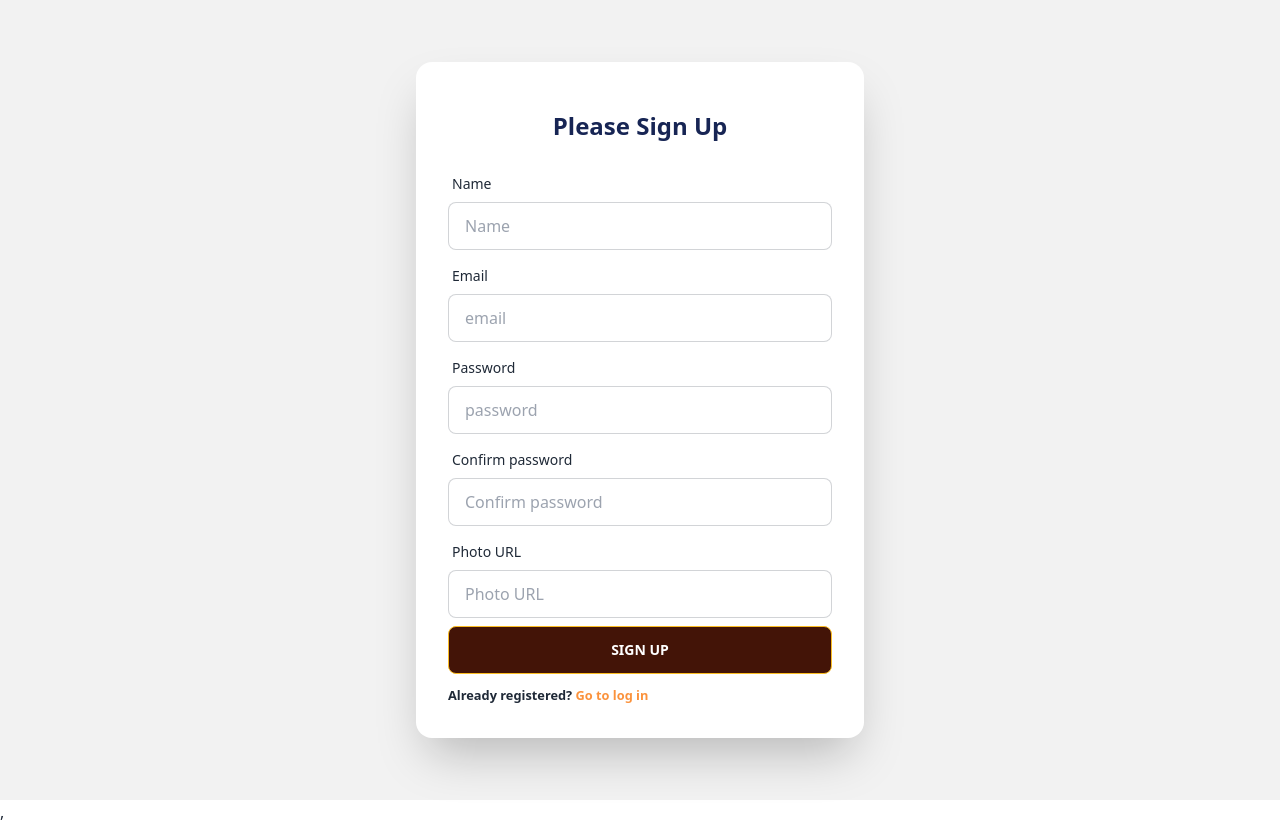
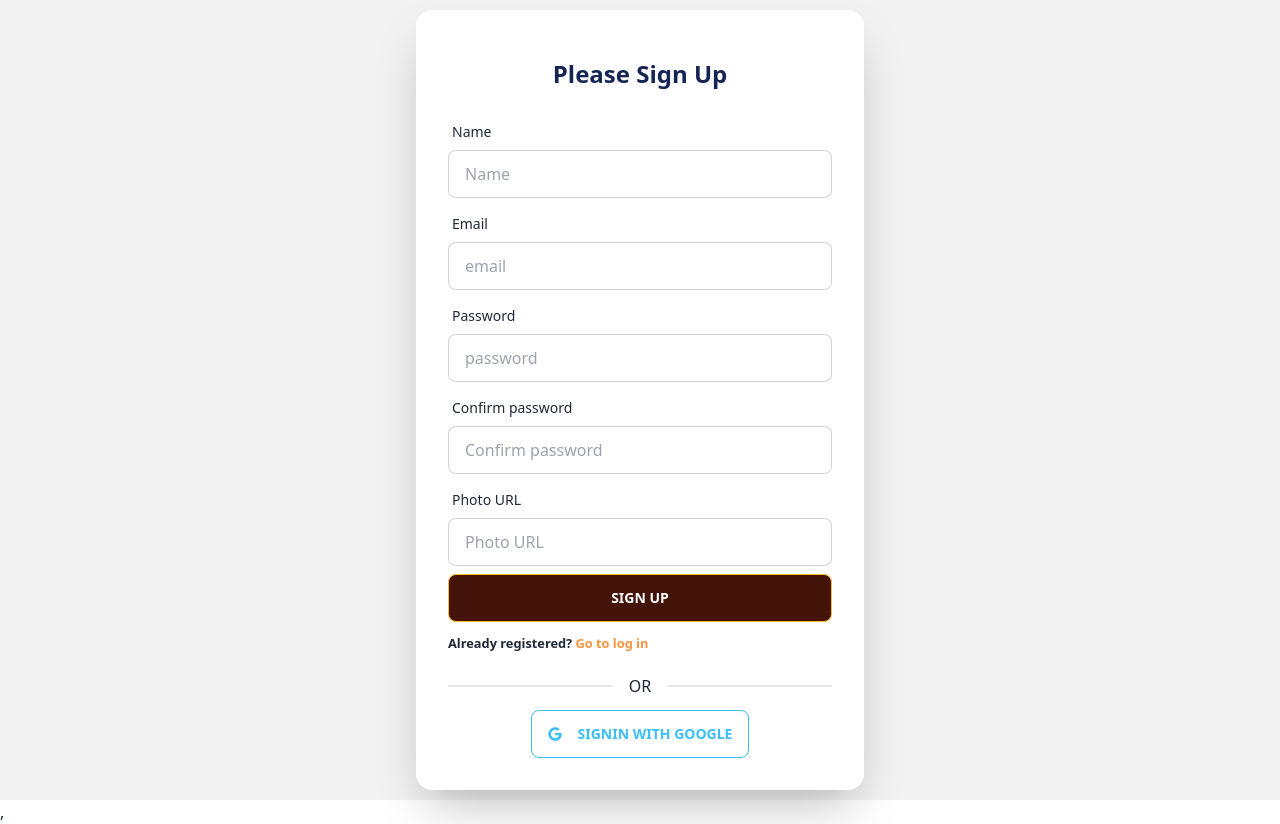
Before and after one commit to afsana-haque/summer-camp-client, a React (Vite) app: page /signup in a window 1280 px wide. Built offline with nearby package versions, Linux system fonts and the light colour scheme; no server answers.

Commit message:
added sociallLogin

```diff
--- a/src/pages/Login/Login.jsx
+++ b/src/pages/Login/Login.jsx
@@ -3,19 +3,11 @@ import { Link } from 'react-router-dom';
 import { AuthContext } from '../../providers/AuthProvider';
 import Swal from 'sweetalert2';
 import { useForm } from 'react-hook-form';
+import SocialLogin from '../Shared/SocialLogin/SocialLogin';
 
 const Login = () => {
     const { singIn } = useContext(AuthContext);
 
-    // const handleLogin = event => {
-    //     event.preventDefault();
-    //     const form = event.target;
-    //     const email = form.email.value;
-    //     const password = form.password.value;
-    //     console.log(email, password);
-
-
-    // }
     const { register, handleSubmit, watch, formState: { errors } } = useForm();
     const onSubmit = data => {
         console.log(data);
@@ -59,6 +51,7 @@ const Login = () => {
                     </div>
                     <input className="btn btn-warning bg-orange-950 text-white" type="submit" value="Login" />
                     <p className='font-semibold'><small>New here? <Link to='/signup' className='text-orange-900'>Create a New Account</Link></small></p>
+                    <SocialLogin></SocialLogin>
                 </form>
             </div>
         </div>
--- a/src/pages/Shared/Navbar/Navbar.jsx
+++ b/src/pages/Shared/Navbar/Navbar.jsx
@@ -52,3 +52,4 @@ const Navbar = () => {
 };
 
 export default Navbar;
+//
--- /dev/null
+++ b/src/pages/Shared/SocialLogin/SocialLogin.jsx
@@ -0,0 +1,33 @@
+import React from 'react';
+import { useContext } from 'react';
+import { FaGoogle} from "react-icons/fa";
+import { AuthContext } from '../../../providers/AuthProvider';
+import { useLocation, useNavigate } from 'react-router-dom';
+
+const SocialLogin = () => {
+
+    const {googleSingIn} = useContext(AuthContext);
+    const location = useLocation();
+    const navigate = useNavigate();
+    const from = location.state?.from?.pathname || '/';
+
+    const handleGoogleSignIn = () => {
+        googleSingIn()
+        .then(result => {
+            console.log(result.user)
+            navigate(from, {replace: true});
+        })
+        .catch(error => console.log(error))
+    }
+
+    return (
+        <div>
+            <div className='divider'>OR</div>
+            <div className='text-center'>
+                <button onClick={handleGoogleSignIn} className='btn  btn-outline btn-info'><FaGoogle/><span className='pl-2 '>SignIn with Google</span></button>
+            </div>
+        </div>
+    );
+};
+
+export default SocialLogin;
--- a/src/pages/SignUp/SignUp.jsx
+++ b/src/pages/SignUp/SignUp.jsx
@@ -3,6 +3,7 @@ import { Link } from 'react-router-dom';
 import { AuthContext } from '../../providers/AuthProvider';
 import { useForm } from 'react-hook-form';
 import Swal from 'sweetalert2';
+import SocialLogin from '../Shared/SocialLogin/SocialLogin';
 
 const SignUp = () => {
     const [error, setError] = useState('');
@@ -83,6 +84,7 @@ const SignUp = () => {
                     </div>
                     <input className="btn btn-warning bg-orange-950 text-white" type="submit" value="Sign Up" />
                     <p className='font-semibold'><small>Already registered? <Link to='/login' className='text-orange-400'> Go to log in</Link></small></p>
+                    <SocialLogin></SocialLogin>
                 </form>
             </div>
         </div>
--- a/src/providers/AuthProvider.jsx
+++ b/src/providers/AuthProvider.jsx
@@ -1,12 +1,14 @@
 import React, { createContext, useEffect, useState } from 'react';
 import { app } from '../firebase/firebase.config';
-import {createUserWithEmailAndPassword, getAuth, onAuthStateChanged, signInWithEmailAndPassword, signOut} from "firebase/auth";
+import {GoogleAuthProvider, createUserWithEmailAndPassword, getAuth, onAuthStateChanged, signInWithEmailAndPassword, signInWithPopup, signOut} from "firebase/auth";
 
 export const AuthContext = createContext(null);
 const auth = getAuth(app);
+
 const AuthProvider = ({children}) => {
     const [user, setUser] = useState(null);
     const [loading, setLoading] = useState(true);
+    const googleProvider = new GoogleAuthProvider();
 
     const createUser = (email, password) =>{
         setLoading(true);
@@ -16,6 +18,10 @@ const AuthProvider = ({children}) => {
     const singIn = (email, password) => {
         setLoading(true);
         return signInWithEmailAndPassword(auth, email, password);
+    }
+    const googleSingIn = () => {
+        setLoading(true);
+        return signInWithPopup(auth, googleProvider);
     }
 
     const logOut = () => {
@@ -39,6 +45,7 @@ const AuthProvider = ({children}) => {
         loading,
         createUser,
         singIn,
+        googleSingIn,
         logOut
     }
     return (
--- a/src/providers/PrivateRoute.jsx
+++ b/src/providers/PrivateRoute.jsx
@@ -1,11 +1,20 @@
-import React from 'react';
+import React, { useContext } from 'react';
+import { AuthContext } from './AuthProvider';
+import { Navigate, useLocation } from 'react-router-dom';
 
-const PrivateRoute = () => {
-    return (
-        <div>
+const PrivateRoute = ({children}) => {
+    const {user} = useContext(AuthContext);
+    const location = useLocation;
 
-        </div>
-    );
+    if(loading){
+        return <span className="loading loading-spinner loading-lg"></span>
+    }
+
+    if(user){
+        return children;
+    }
+
+    return <Navigate to="/login" state={{from: location}} replace></Navigate>
 };
 
 export default PrivateRoute;
```
